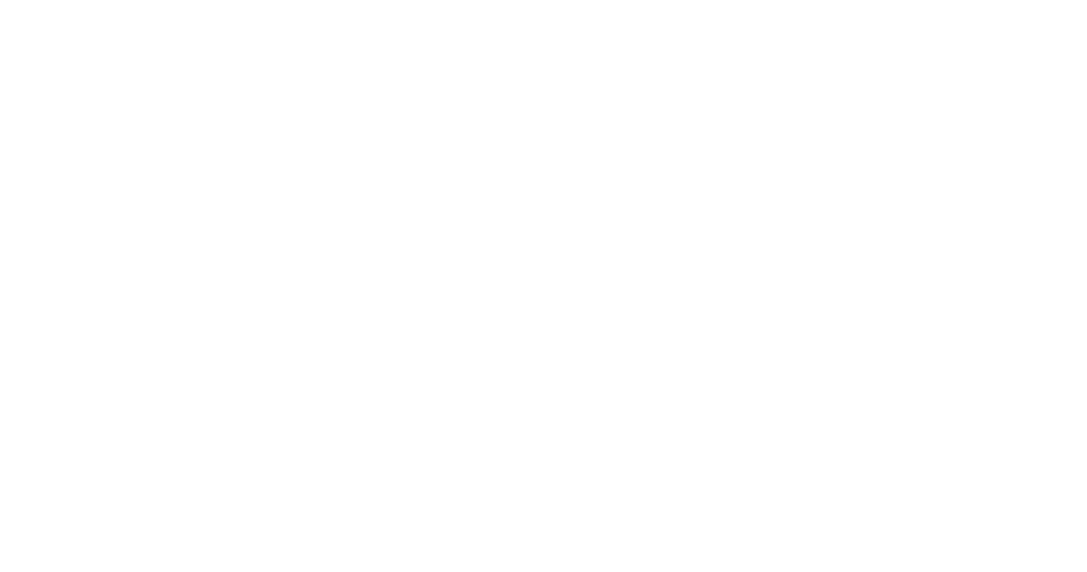
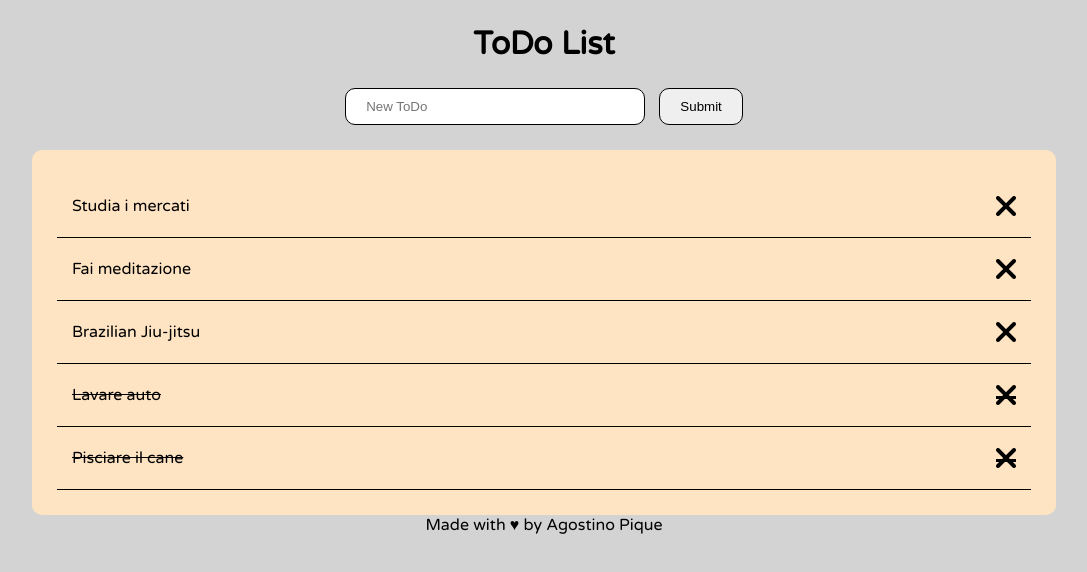
Before and after one commit to agostinopique/vue-todolist, a plain HTML site: page index.html in a window 1280 px wide. Shown: the whole page, without its empty margins (96-1183 px from the left). Drawn offline with nearby package versions, Linux system fonts and the light colour scheme.

Commit message:
Milestone 1;

```diff
--- a/index.html
+++ b/index.html
@@ -4,9 +4,51 @@
     <meta charset="UTF-8">
     <meta http-equiv="X-UA-Compatible" content="IE=edge">
     <meta name="viewport" content="width=device-width, initial-scale=1.0">
-    <title>Document</title>
+
+    <link rel='stylesheet' href='https://cdnjs.cloudflare.com/ajax/libs/font-awesome/6.1.1/css/all.css' integrity='sha512-1hsteeq9xTM5CX6NsXiJu3Y/g+tj+IIwtZMtTisemEv3hx+S9ngaW4nryrNcPM4xGzINcKbwUJtojslX2KG+DQ==' crossorigin='anonymous'/>
+
+    <link rel="preconnect" href="https://fonts.googleapis.com">
+    <link rel="preconnect" href="https://fonts.gstatic.com" crossorigin>
+    <link href="https://fonts.googleapis.com/css2?family=Varela+Round&display=swap" rel="stylesheet">
+
+    <script src="https://cdn.jsdelivr.net/npm/vue@2/dist/vue.js"></script>
+
+    <link rel="stylesheet" href="./style/style.css">
+    <title>ToDo List</title>
 </head>
 <body>
 
+    <div id="app">
+        <div class="container">
+
+
+            <div class="input-section">
+                <h1>ToDo List</h1>
+                <input type="text" placeholder="New ToDo">
+                <button>Submit</button>
+            </div>
+
+            <div class="list-section">
+
+                <ul>
+
+                    <li
+                        v-for="(todo, done) in todos"
+                        :class="todo.done === true ? 'done-todo': ''"
+                    >
+
+                        {{todo.title}}
+                        <i class="fa-solid fa-xmark fa-2x"></i>
+                    </li>
+
+                </ul>
+
+            </div>
+            <p>Made with &hearts; by Agostino Pique</p>
+
+        </div>
+    </div>
+
+    <script src="./js/script.js"></script>
 </body>
 </html>
--- a/js/script.js
+++ b/js/script.js
@@ -0,0 +1,78 @@
+
+/*
+    **Descrizione:**
+    Rifare l’esercizio della to do list.
+    Questa volta però ogni todo sarà un oggetto, formato da due proprietà:
+    - `text`, una stringa che indica il testo del todo
+    - `done`, un booleano (true/false) che indica se il todo è stato fatto oppure no
+
+    1. Creare una lista di oggetti all'interno di Vue;
+
+    **MILESTONE 1**
+    Stampare all’interno di una lista, un item per ogni todo.
+    Se la proprietà `done` è uguale a `true`, visualizzare il testo del todo ~~sbarrato~~.
+
+    2. Ciclare la lista di oggetti per far stampare ogni elemento della lista.
+    3. Creare una funzione che mi controlla il valore di `done` e, se vera sbarra il testo.
+
+    **MILESTONE 2**
+    Visualizzare a fianco ad ogni item ha una “x”: cliccando su di essa, il todo viene rimosso dalla lista.
+
+    4. @click della Cross, eseguire lo splice dell'elemento dalla lista;
+
+
+    **MILESTONE 3**
+    Predisporre un campo di input testuale e un pulsante “aggiungi”: cliccando sul pulsante, il testo digitato viene letto e utilizzato per creare un nuovo todo, che quindi viene aggiunto alla lista dei todo esistenti.
+
+    5. Creare un v-model del campo di input e, @click del pulsante eseguire il push dell'elemento all'interno degli oggetti
+
+    **Bonus:**
+    1- oltre al click sul pulsante, intercettare anche il tasto ENTER per aggiungere il todo alla lista
+    2- cliccando sul testo dell’item, invertire il valore della proprietà done del todo corrispondente (se `done` era uguale a `false`, impostare `true` e viceversa)
+
+    BONUS 1:
+    1. Aggiungere @keyup.enter che esegue la stessa funzione del push dell'elemento nell'array
+
+    BONUS 2:
+    1. Aggiungere @click del testo in modo che scateni la stessa funzione del testo sbarrato
+
+*/
+
+const app = new Vue({
+    el: '#app',
+
+    data: {
+
+        todos : [
+            {
+                title: 'Studia i mercati',
+                done: false
+            },
+            {
+                title: 'Fai meditazione',
+                done: false
+            },
+            {
+                title: 'Brazilian Jiu-jitsu',
+                done: false
+            },
+            {
+                title: 'Lavare auto',
+                done: true
+            },
+            {
+                title: 'Pisciare il cane',
+                done: true
+            }
+        ]
+    },
+
+    methods : {
+        lineThroughText(done){
+            done = true;
+            console.log(done)
+
+        }
+    }
+
+})
--- a/style/style.css
+++ b/style/style.css
@@ -3,3 +3,70 @@
     padding: 0;
     box-sizing: border-box;
 }
+
+body{
+    font-family: 'Varela Round', sans-serif;
+    background-color: lightgrey
+    ;
+}
+
+.container{
+    width: 80%;
+    max-width: 1200px;
+    margin: 0 auto;
+}
+
+.input-section h1{
+    margin: 25px;
+}
+
+.input-section,
+.container p{
+    text-align: center;
+}
+
+.input-section input{
+    width: 300px;
+    padding: 10px 20px;
+    border-radius: 10px;
+    border: 1px solid black;
+}
+
+.input-section button{
+    padding: 10px 20px;
+    border-radius: 10px;
+    border: 1px solid black;
+    cursor: pointer;
+    margin-left: 10px;
+}
+
+.list-section{
+    margin-top: 25px;
+    background-color: bisque;
+    padding: 25px;
+    border-radius: 10px;
+}
+
+.list-section ul{
+    list-style: none;
+}
+
+.list-section ul li {
+    display: flex;
+    justify-content: space-between;
+    align-items: center;
+    padding: 15px;
+    border-bottom: 1px solid black;
+}
+
+/* .list-section ul li i{
+
+} */
+
+.list-section ul li:hover{
+    background-color: rgb(243, 241, 239);
+}
+
+.done-todo{
+    text-decoration: line-through;
+}
```
